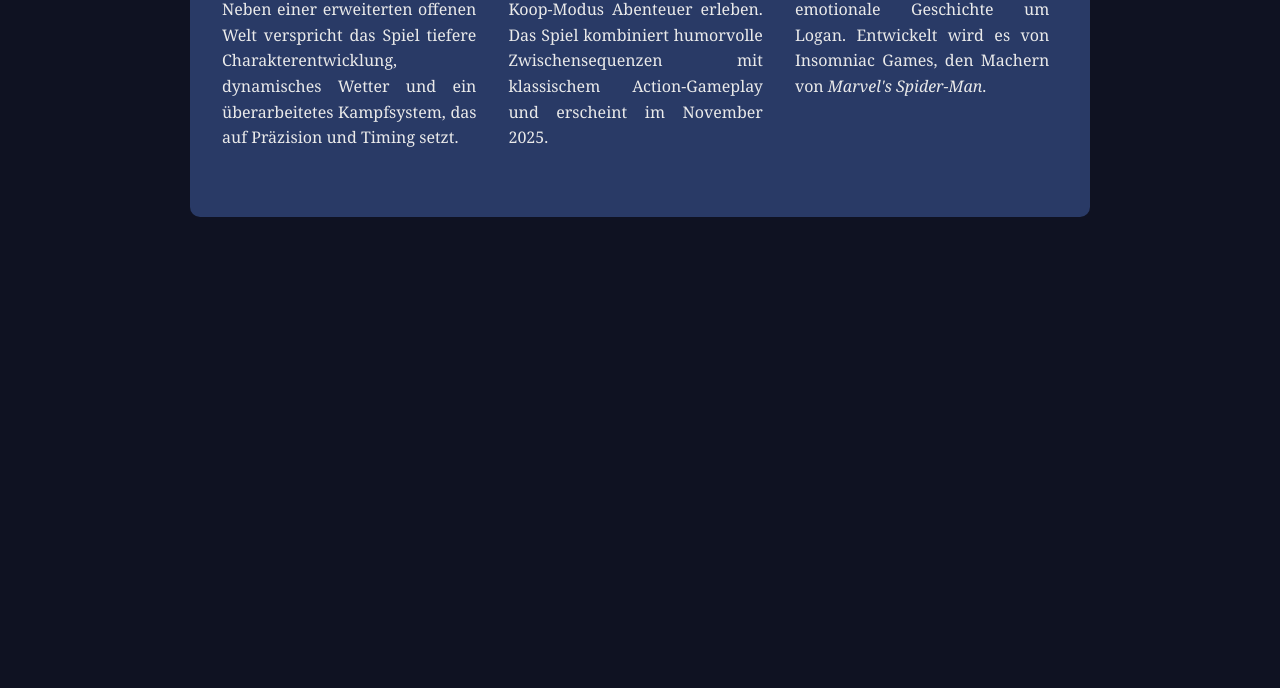
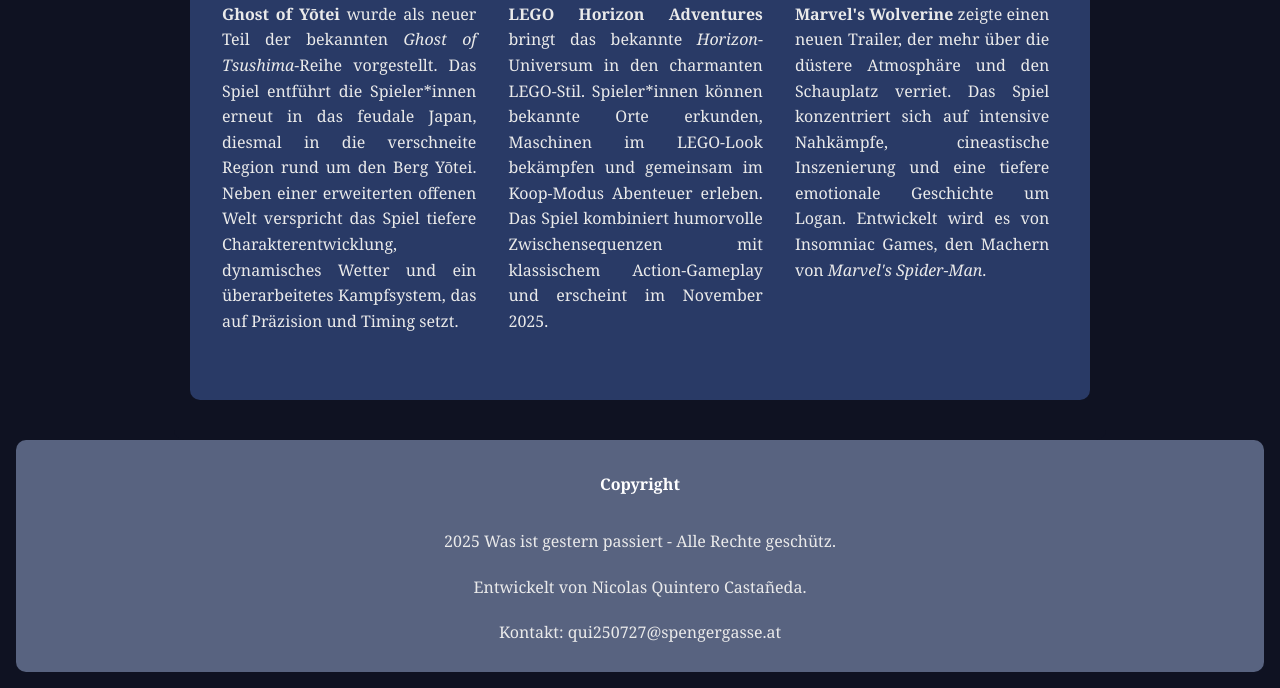
Before and after one commit to qui250727/State-of-play, a plain HTML site: page index.html in a window 1280 px wide. Shown: the part 1849-2537 px from the top of the page. Before the commit the page ends 2106 px from the top, so only its background shows below. Drawn offline with Linux system fonts and the light colour scheme.

Commit message:
neue sections

```diff
--- a/css/style.css
+++ b/css/style.css
@@ -21,6 +21,18 @@ h1 {
   margin-top: 32px;
 }
 
+h4 {
+   color:#ffffff;
+  text-align: center;
+  margin-top: 32px;
+}
+
+h5 {
+    color:#ffffff;
+    text-align: left;
+    margin-top: 32 px;
+    font-size: 0.85rem;
+}
 article {
     max-width: 900px;
     margin: 0 auto;
@@ -76,3 +88,20 @@ section {
     display: grid;
     grid-template-columns: 33% 33% 33%;
 }
+
+.Info {
+    margin: 0 16px 16px;
+    background-color: #586380;
+    border-radius: 10px;
+    padding:0 16px 16px;
+    display: flex;
+    flex-direction: column;
+    -ms-flex-align: center;
+}
+
+.Artikel {
+    max-width: 900px;
+    margin: 0 auto;
+    padding: 0 16px 40px;
+    background-color: #0f1222;
+}
--- a/index.html
+++ b/index.html
@@ -10,8 +10,13 @@
 </head>
 
 <body>
-    <h1>WAS IST GESTERN PASSIERT?!</h1>
-    <article id="state-of-play-24-09-25">
+  <section class="Posts">
+      <h5><em>Posts:</em></h5>
+      <h5>State of Play 24.09.25</h5>
+    </section>
+
+    <section class= "Artikel" id="state-of-play-24-09-25">
+      <h1>WAS IST GESTERN PASSIERT?!</h1>
       <figure>
           <img src="images/state-of-play-scaled.jpg"
           alt="State of Play Presentationsbild">
@@ -64,6 +69,13 @@
         <p><strong>Marvel's Wolverine</strong> zeigte einen neuen Trailer, der mehr über die düstere Atmosphäre und den Schauplatz verriet. Das Spiel konzentriert sich auf intensive Nahkämpfe, cineastische Inszenierung und eine tiefere emotionale Geschichte um Logan. Entwickelt wird es von Insomniac Games, den Machern von <em>Marvel's Spider-Man</em>.</p>
       </article>
       </section>
-    </article>
+    </section>
+    <section class="Info">
+      <h4>Copyright</h4>
+      <p>2025 Was ist gestern passiert - Alle Rechte geschütz.</p>
+      <p>Entwickelt von Nicolas Quintero Castañeda.</p>
+      <p>Kontakt: qui250727@spengergasse.at</p>
+    </section>
+
 </body>
 </html>
```
